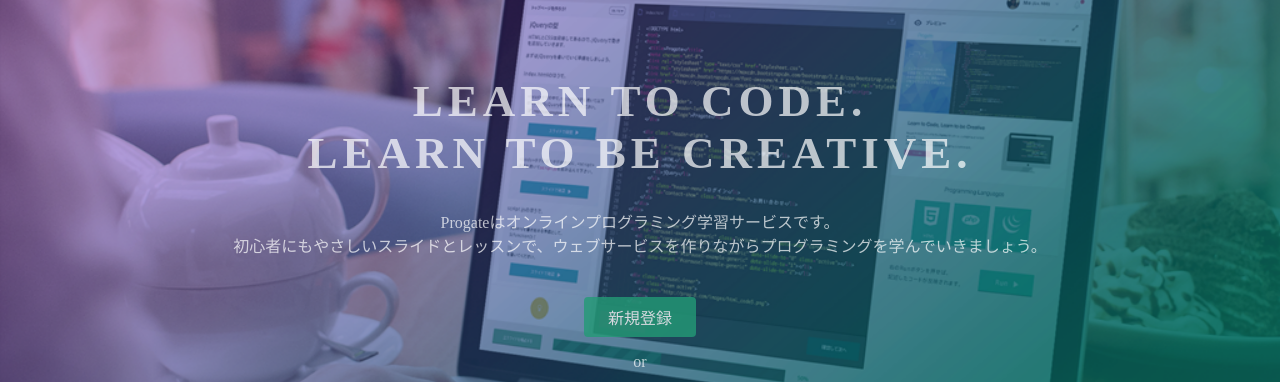
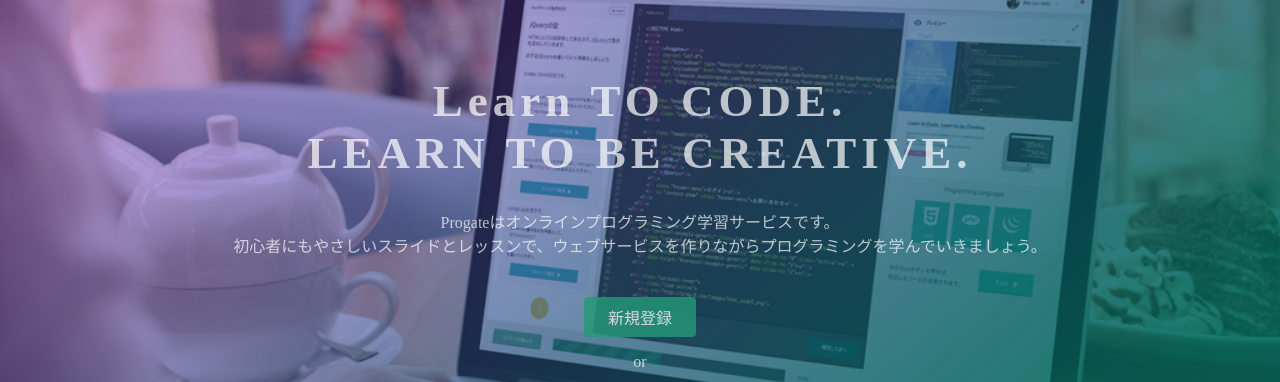
Before and after one commit to mintou126/intou, a plain HTML site: page index.html in a window 1280 px wide. Shown: the part 135-517 px from the top of the page. Drawn offline with Linux system fonts and the light colour scheme.

Commit message:
Update index.html

```diff
--- a/index.html
+++ b/index.html
@@ -23,7 +23,7 @@
   </header>
   <div class="top-wrapper">
     <div class="container">
-      <h1>LEARN TO CODE.<br>LEARN TO BE CREATIVE.</h1>
+      <h1>Learn TO CODE.<br>LEARN TO BE CREATIVE.</h1>
       <p>Progateはオンラインプログラミング学習サービスです。<br>初心者にもやさしいスライドとレッスンで、ウェブサービスを作りながらプログラミングを学んでいきましょう。</p>
       <div class="btn-wrapper">
         <a href="#" class="btn signup">新規登録</a>
```
